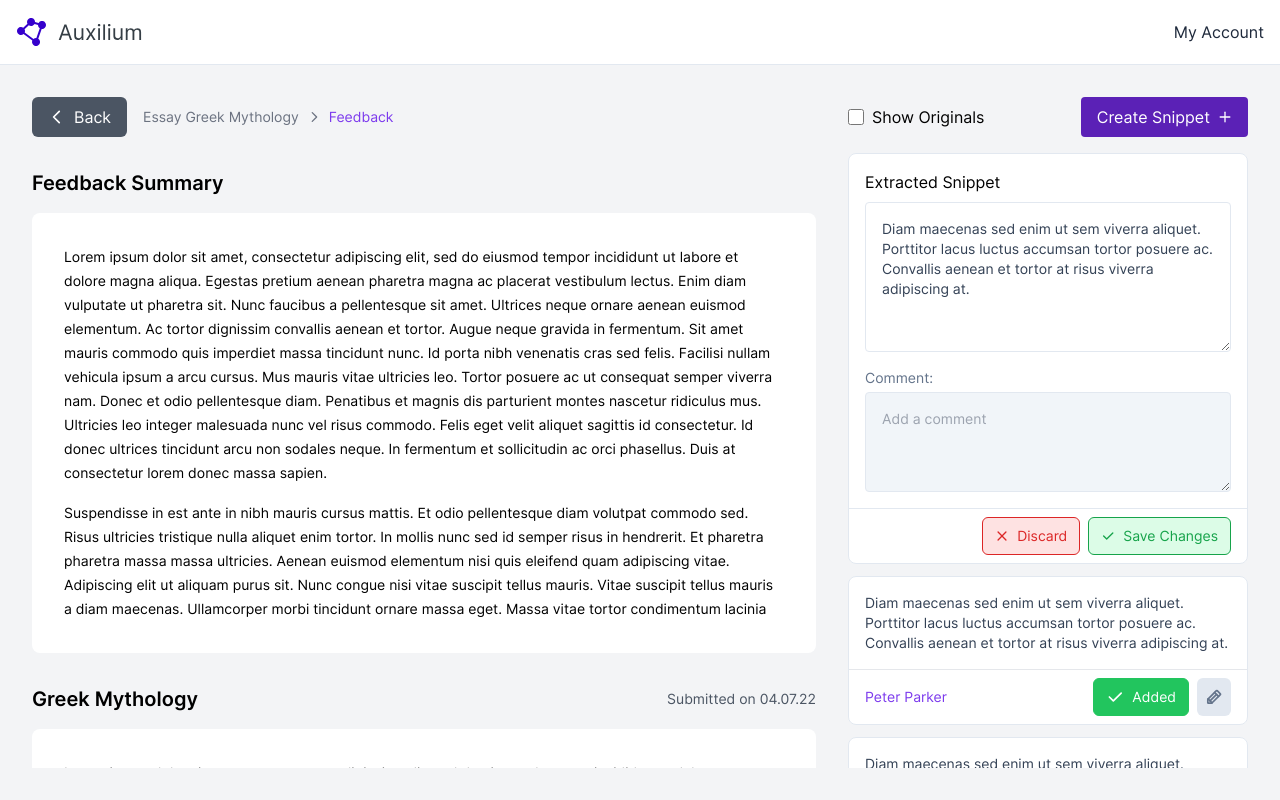
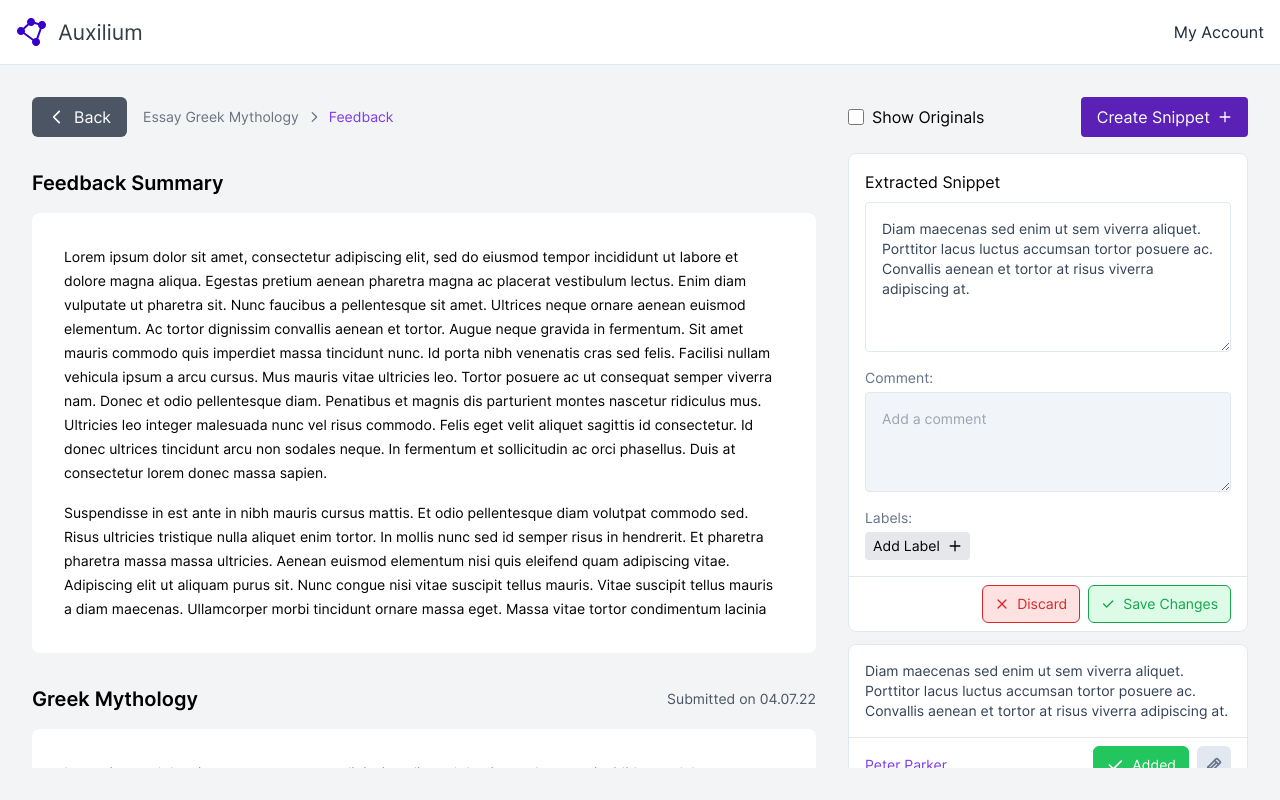
Before and after one commit to NilsHellwig/FeedbackPool-Prototyping, a React (Create React App) app in the folder prototype3/: page /submission/1/feedback in a window 1280 px wide. Both pictures are taken after a click on the button 1214 px from the left and 274 px from the top of the page. Built offline with nearby package versions, Linux system fonts and the light colour scheme.

Commit message:
Add basic label adding

```diff
--- a/prototype3/src/components/CreateFeedbackSnippetButton.tsx
+++ b/prototype3/src/components/CreateFeedbackSnippetButton.tsx
@@ -22,6 +22,7 @@ export const CreateFeedbackSnippetButton = forwardRef<
       text: selectedText,
       author: "John Doe",
       inDashboard: false,
+      labels: [],
     };
 
     setSnippets((prevFeedbackExtracts) => [...prevFeedbackExtracts, snippet]);
--- a/prototype3/src/components/CreateNewFeedbackSnippet.tsx
+++ b/prototype3/src/components/CreateNewFeedbackSnippet.tsx
@@ -38,6 +38,7 @@ export const CreateNewFeedbackSnippet: React.FC<
               text: snippetText,
               author: "John Doe",
               inDashboard: false,
+              labels: [],
             };
             handleSave(snippet);
           }}
--- a/prototype3/src/components/ExtractFeedbackSidebar.tsx
+++ b/prototype3/src/components/ExtractFeedbackSidebar.tsx
@@ -35,7 +35,7 @@ export const ExtractFeedbackSidebar = () => {
         </label>
         <button
           onClick={showNewSnippetForm}
-          className="flex gap-2 items-center px-4 py-2 rounded bg-violet-800 text-white">
+          className="flex gap-2 items-center px-4 py-2 rounded bg-violet-800 hover:bg-violet-600 text-white">
           Create Snippet <Plus width={14} height={14} weight="bold" />
         </button>
       </div>
--- a/prototype3/src/components/FeedbackExtract.tsx
+++ b/prototype3/src/components/FeedbackExtract.tsx
@@ -1,9 +1,34 @@
 import { Check, Pencil, Plus, X } from "phosphor-react";
 import { useRef, useState } from "react";
 import { useHover } from "../hooks/use-hover";
-import { IFeedbackExtract } from "../types";
+import { IFeedbackExtract, ILabel } from "../types";
 import cx from "classnames";
 import { useSnippets } from "../contexts/SnippetContext";
+import { useOutsideClick } from "../hooks/use-outside-click";
+
+const availableLabels: ILabel[] = [
+  {
+    id: "77208e73-76a5-41cc-8a8f-fc71e594c0b5",
+    text: "Argumentation",
+    type: "label",
+  },
+  {
+    id: "1f13583c-9051-4d6e-843f-68d53b781aaa",
+    text: "Grammar",
+    type: "label",
+  },
+  {
+    id: "487abf39-2869-4f26-89e9-6d257abe0e3b",
+    text: "Language",
+    type: "label",
+  },
+  {
+    id: "87238dfa-a5fb-43d0-bdc0-69be459899f1",
+    text: "Historical Writing",
+    type: "course",
+  },
+  { id: "d25b6688-e4f9-4245-9bc9-a768b51fd4e8", text: "Essay", type: "type" },
+];
 
 interface FeedbackExtractProps {
   feedbackExtract: IFeedbackExtract;
@@ -15,13 +40,22 @@ export const FeedbackExtract: React.FC<FeedbackExtractProps> = ({
   scrollToEndOfList,
 }) => {
   const [isEditing, setIsEditing] = useState(false);
+  const [isLabelsSelectorOpen, setIsLabelsSelectorOpen] = useState(false);
   const [snippet, setSnippet] = useState(feedbackExtract.text || "");
   const [comment, setComment] = useState(feedbackExtract.comment || "");
 
   const [addButtonRef, isAddHovering] = useHover<HTMLButtonElement>();
+  const labelSelectorRef = useRef<HTMLUListElement>(null);
+  useOutsideClick(labelSelectorRef, () => setIsLabelsSelectorOpen(false));
+
   const isOwnSnippet = feedbackExtract.author === "John Doe";
 
   const { snippets, setSnippets } = useSnippets();
+
+  const areLabelsAvailable =
+    availableLabels.filter(
+      (label) => !feedbackExtract.labels.some((l) => l.id === label.id)
+    ).length > 0;
 
   const handleSave = () => {
     const updatedSnippet: IFeedbackExtract = {
@@ -43,6 +77,30 @@ export const FeedbackExtract: React.FC<FeedbackExtractProps> = ({
   const handleAbort = () => {
     setIsEditing(false);
     setComment(feedbackExtract.comment || "");
+  };
+
+  const addLabelForFeedback = (label: ILabel) => {
+    setSnippets((prev) => {
+      const index = prev.findIndex((s) => s.id === feedbackExtract.id);
+      const updatedSnippets = [...prev];
+      updatedSnippets[index] = {
+        ...updatedSnippets[index],
+        labels: [...updatedSnippets[index].labels, label],
+      };
+      return updatedSnippets;
+    });
+  };
+
+  const removeLabelForFeedback = (label: ILabel) => {
+    setSnippets((prev) => {
+      const index = prev.findIndex((s) => s.id === feedbackExtract.id);
+      const updatedSnippets = [...prev];
+      updatedSnippets[index] = {
+        ...updatedSnippets[index],
+        labels: updatedSnippets[index].labels.filter((l) => l.id !== label.id),
+      };
+      return updatedSnippets;
+    });
   };
 
   const toggleFromDashboard = (snippetId: string) => {
@@ -128,6 +186,59 @@ export const FeedbackExtract: React.FC<FeedbackExtractProps> = ({
               />
             </div>
           )}
+          <div className="px-4 pb-4 space-y-1">
+            <h3 className="text-sm text-slate-500">Labels:</h3>
+            <ul
+              ref={labelSelectorRef}
+              className="relative flex flex-wrap gap-2">
+              {feedbackExtract?.labels.map((label) => (
+                <li
+                  key={label.id}
+                  className="flex items-center gap-2 bg-violet-100 border border-violet-700 text-violet-700 text-sm px-2 py-1 rounded-full">
+                  <span
+                    onClick={() => removeLabelForFeedback(label)}
+                    className="hover:bg-violet-700/10 rounded-full p-1 cursor-pointer">
+                    <X width={14} height={14} />
+                  </span>
+                  <span>{label.text}</span>
+                </li>
+              ))}
+              <div>
+                {areLabelsAvailable && (
+                  <button
+                    onClick={() =>
+                      setIsLabelsSelectorOpen(!isLabelsSelectorOpen)
+                    }
+                    className="bg-gray-200 text-sm px-2 py-1 rounded flex items-center gap-2">
+                    Add Label <Plus width={14} height={14} weight="bold" />
+                  </button>
+                )}
+                {isLabelsSelectorOpen && (
+                  <ul className="absolute w-[350px] left-0 mt-2 flex flex-wrap gap-2 bg-white p-4 border border-gray-100 shadow-xl rounded">
+                    {availableLabels
+                      .filter(
+                        (label) =>
+                          !feedbackExtract.labels.some((l) => l.id === label.id)
+                      )
+                      .map((label) => (
+                        <li
+                          onClick={() => addLabelForFeedback(label)}
+                          className="flex items-center gap-2 px-2 py-1 border hover:bg-gray-100 border-gray-200 rounded cursor-pointer"
+                          key={label.id}>
+                          <Plus width={14} height={14} weight="bold" />
+                          <span>{label.text}</span>
+                        </li>
+                      ))}
+                    {!areLabelsAvailable && (
+                      <p className="text-gray-600 text-center w-full">
+                        No labels available.
+                      </p>
+                    )}
+                  </ul>
+                )}
+              </div>
+            </ul>
+          </div>
           <div className="flex items-center justify-end gap-2 px-4 py-2 border-t border-slate-200">
             <button
               onClick={handleAbort}
--- a/prototype3/src/contexts/SnippetContext.tsx
+++ b/prototype3/src/contexts/SnippetContext.tsx
@@ -7,18 +7,20 @@ import {
 } from "react";
 import { IFeedbackExtract } from "../types";
 
-const dummyFeedbackExtracts = [
+const dummyFeedbackExtracts: IFeedbackExtract[] = [
   {
     id: "1",
     text: "Diam maecenas sed enim ut sem viverra aliquet. Porttitor lacus luctus accumsan tortor posuere ac. Convallis aenean et tortor at risus viverra adipiscing at.",
     author: "Peter Parker",
     inDashboard: false,
+    labels: [],
   },
   {
     id: "2",
     text: "Diam maecenas sed enim ut sem viverra aliquet. Porttitor lacus luctus accumsan tortor posuere ac. Convallis aenean et tortor at risus viverra adipiscing at.",
     author: "Peter Parker",
     inDashboard: true,
+    labels: [],
   },
   {
     id: "3",
@@ -27,12 +29,14 @@ const dummyFeedbackExtracts = [
     comment:
       "Accumsan tortor posuere ac. Convallis aenean et tortor at risus viverra adipiscing at.",
     inDashboard: true,
+    labels: [],
   },
   {
     id: "4",
     text: "Diam maecenas sed enim ut sem viverra aliquet. Porttitor lacus luctus accumsan tortor posuere ac. Convallis aenean et tortor at risus viverra adipiscing at.",
     author: "Peter Parker",
     inDashboard: false,
+    labels: [],
   },
 ];
 
--- a/prototype3/src/types.ts
+++ b/prototype3/src/types.ts
@@ -12,4 +12,11 @@ export interface IFeedbackExtract {
   comment?: string;
   author: string;
   inDashboard: boolean;
+  labels: ILabel[];
 }
+
+export interface ILabel {
+  id: string;
+  text: string;
+  type: "label" | "type" | "course";
+}
```
